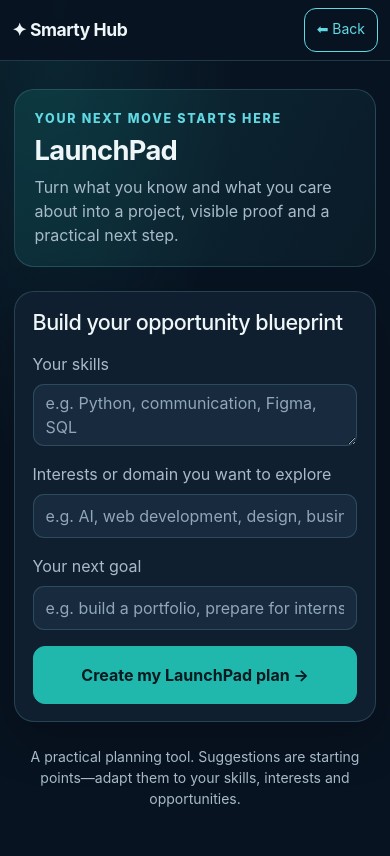
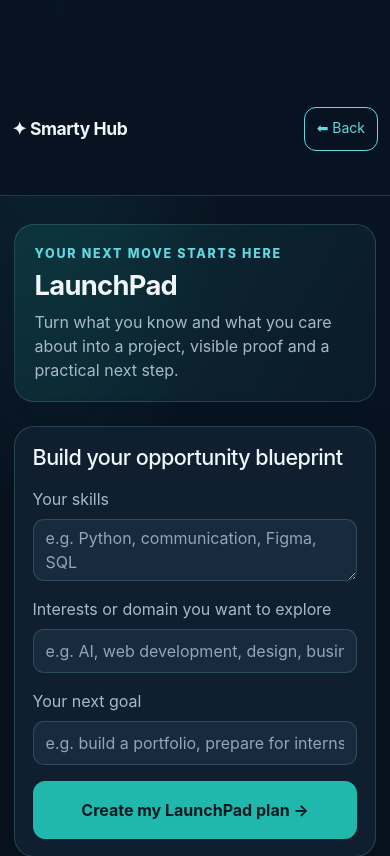
Before and after one commit to varshinickswamy-dot/Smarty-Hub, a Flask app: page /launchpad in a window 390 px wide. Shown: the top 856 px of the page. Run offline with Flask 3, Linux system fonts and the light colour scheme; the visitor is signed in with stand-in values (Sample User, id 1); some libraries are stand-ins or nearby versions.

Commit message:
Lower mobile Back button to match dashboard header

```diff
--- a/templates/launchpad.html
+++ b/templates/launchpad.html
@@ -13,6 +13,18 @@
 .step{display:flex;gap:14px;align-items:flex-start;padding:14px 0;border-bottom:1px solid var(--sh-border)}
 .step:last-child{border:0}.step-no{width:34px;height:34px;flex:0 0 34px;border-radius:11px;background:rgba(32,184,173,.16);color:var(--sh-accent);display:grid;place-items:center;font-weight:800}
 .tag{display:inline-block;border:1px solid var(--sh-border);background:var(--sh-surface-2);padding:7px 11px;border-radius:999px;margin:4px;color:var(--sh-muted);font-size:.88rem}
+
+/* Keep the mobile header controls lower and easier to reach, matching dashboard spacing */
+@media (max-width: 575px){
+  body > nav.navbar{
+    box-sizing:border-box;
+    height:196px;
+    min-height:196px;
+    padding-top:78px !important;
+    padding-bottom:16px !important;
+    align-items:center;
+  }
+}
 </style></head><body>
 <nav class="navbar navbar-dark px-3 px-sm-4"><a class="navbar-brand" href="/dashboard">✦ Smarty Hub</a><a href="/dashboard" class="btn btn-outline-info">⬅ Back</a></nav>
 <main class="page-wrap">
```
